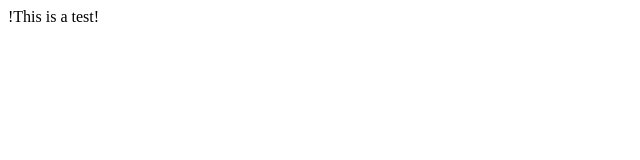
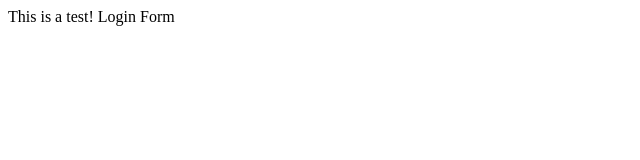
Before and after one commit to GoldenBison/git_test, a plain HTML site: page index.html in a window 1280 px wide. Shown: the whole page, without its empty margins (0-640 px from the left). Drawn offline with Linux system fonts and the light colour scheme.

Commit message:
Login Form

```diff
--- a/index.html
+++ b/index.html
@@ -2,5 +2,8 @@
 	<head>
 		<title>Git Test</title>
 	</head>
-	<body>!This is a test!</body>
+	<body>
+	This is a test!
+	Login Form
+	</body>
 </html>
```
